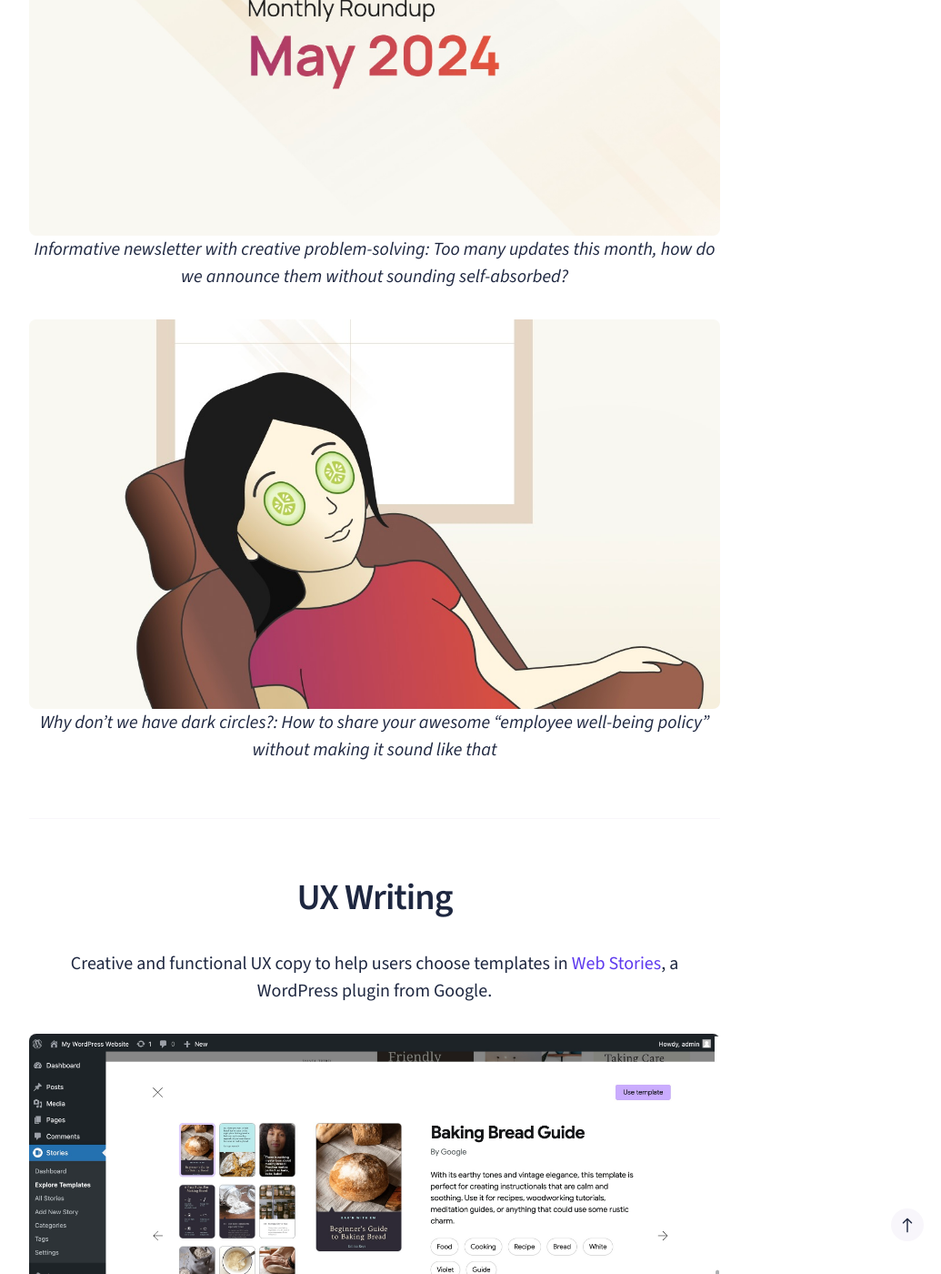
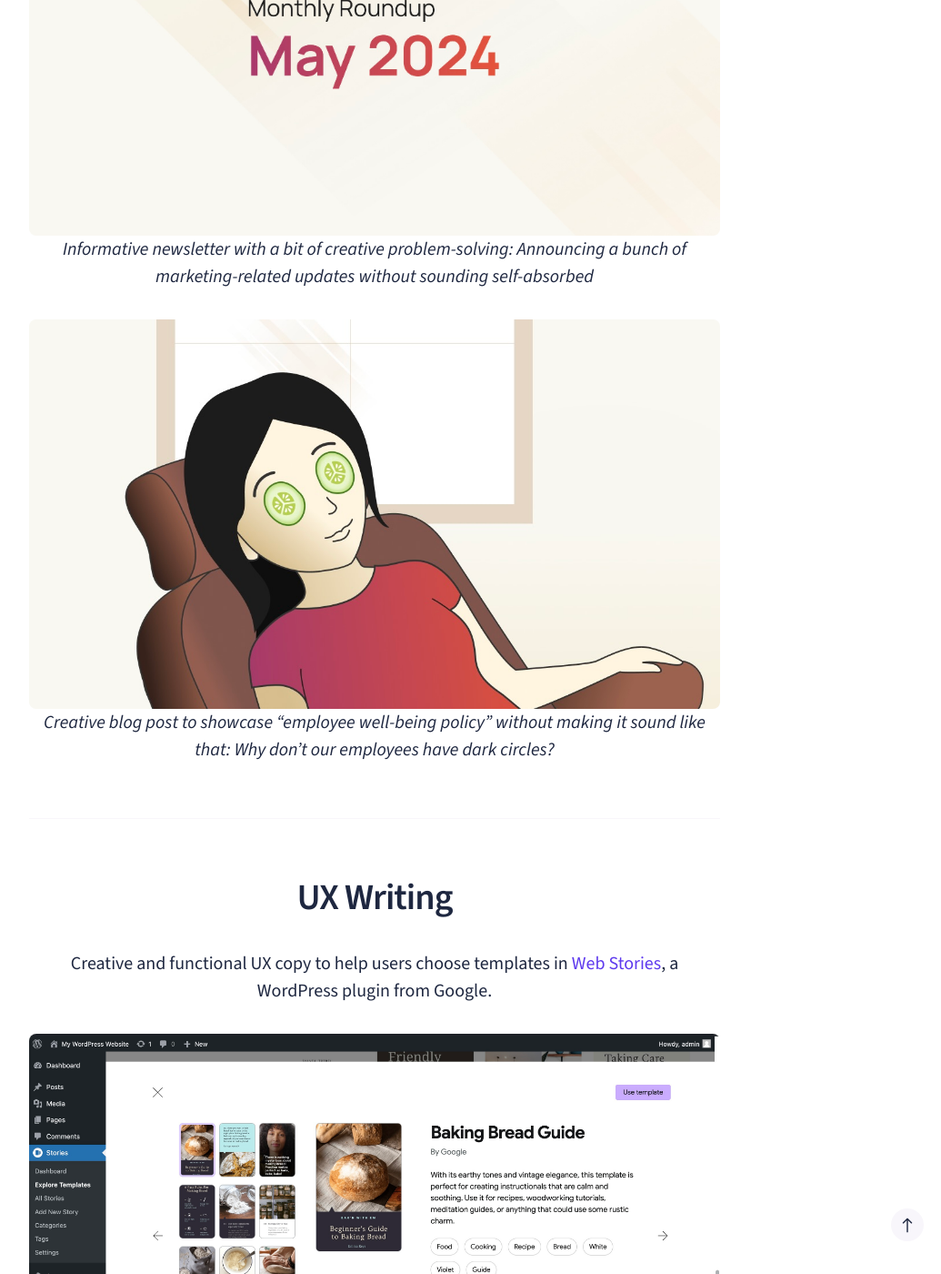
Before and after one commit to wowashuwow/wowashuwow.github.io, a Jekyll site: the page built from _pages/work.md, in a window 1280 px wide and 1400 px high, scrolled down 4562 px. Shown: the whole window at 91% size, without its empty margins (228-1263 px from the left). Built offline with Jekyll 4.4.1, drawn with Linux system fonts in a browser that asks for light colours; nearby versions of some CDN libraries; some of the changed text lies outside the part shown.

Commit message:
Minor edits to portfolio page captions

```diff
--- a/_pages/work.md
+++ b/_pages/work.md
@@ -7,16 +7,16 @@ permalink: /work/
 
 ## Case Studies
 
-[![Cover image for Grist case study](/images/work-images/grist.webp 'Grist')](https://rtcamp.com/case-studies/grist-managed-wordpress/)*How partnering with a reliable web dev agency is helping this publisher bring creative ideas to life and win journalism awards.*
+[![Cover image for Grist case study](/images/work-images/grist.webp 'Grist')](https://rtcamp.com/case-studies/grist-managed-wordpress/)*How partnering with a reliable web dev agency helped a publisher bring creative ideas to life and win journalism awards.*
 
 
 [![Cover image for Manheim case study](/images/work-images/manheim.webp 'Manheim')](https://rtcamp.com/case-studies/aem-to-wordpress-migration-for-manheim/)*How an auto auctions giant eliminated their marketing team's dependency on developers and maximized ROI by migrating to a better-suited CMS.*
 
 
-[![Cover image for Everyday Carry case study](/images/work-images/everyday-carry.webp 'Everyday Carry')](https://rtcamp.com/case-studies/custom-cms-to-wordpress-migration-for-everyday-carry/)*How this lifestyle publication is able to work faster and pain-free after ditching their custom CMS for a CMS made for publishing.*
+[![Cover image for Everyday Carry case study](/images/work-images/everyday-carry.webp 'Everyday Carry')](https://rtcamp.com/case-studies/custom-cms-to-wordpress-migration-for-everyday-carry/)*How a lifestyle publication works faster and pain-free after ditching their custom CMS for a modern, publishing-friendly CMS.*
 
 
-[![Cover image for Dealertrack case study](/images/work-images/dealertrack.webp 'Manheim')](https://rtcamp.com/case-studies/dealertrack-aem-wordpress-migration/)*How an industry leader in dealership software is publishing landing pages 50% faster with a website migration to WordPress.*
+[![Cover image for Dealertrack case study](/images/work-images/dealertrack.webp 'Manheim')](https://rtcamp.com/case-studies/dealertrack-aem-wordpress-migration/)*How an industry leader in dealership software publishes marketing content 50% faster with a website migration to WordPress.*
 
 <hr>
 
@@ -32,9 +32,9 @@ permalink: /work/
 
 ## Communications Content
 
-[![Sample newsletter issue](/images/work-images/newsletter-may-2024.jpeg 'Monthly Newsletter May 2024')](https://rtcamp.com/blog/monthly-roundup-may-2024/)*Informative newsletter with creative problem-solving: Too many updates this month, how do we announce them without sounding self-absorbed?*
+[![Sample newsletter issue](/images/work-images/newsletter-may-2024.jpeg 'Monthly Newsletter May 2024')](https://rtcamp.com/blog/monthly-roundup-may-2024/)*Informative newsletter with a bit of creative problem-solving: Announcing a bunch of marketing-related updates without sounding self-absorbed*
 
-[![Sample Creative Communication blog post](/images/work-images/dark-circles.jpeg 'Why don't rtCampers have dark circles?')](https://rtcamp.com/blog/why-dont-rtcampers-have-dark-circles/)*Why don't we have dark circles?: How to share your awesome "employee well-being policy" without making it sound like that*
+[![Sample Creative Communication blog post](/images/work-images/dark-circles.jpeg 'Why don't rtCampers have dark circles?')](https://rtcamp.com/blog/why-dont-rtcampers-have-dark-circles/)*Creative blog post to showcase "employee well-being policy" without making it sound like that: Why don't our employees have dark circles?*
 
 <hr>
 
```
